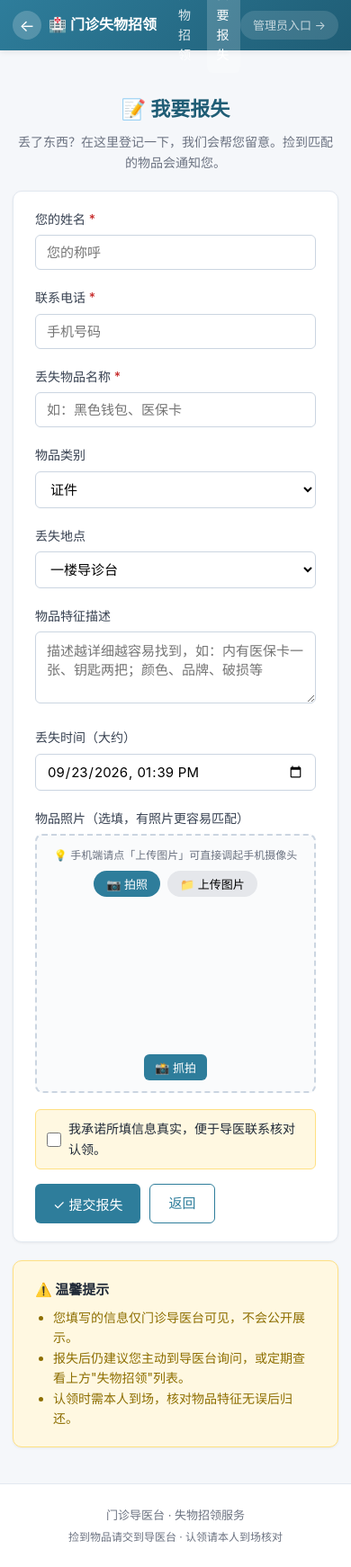
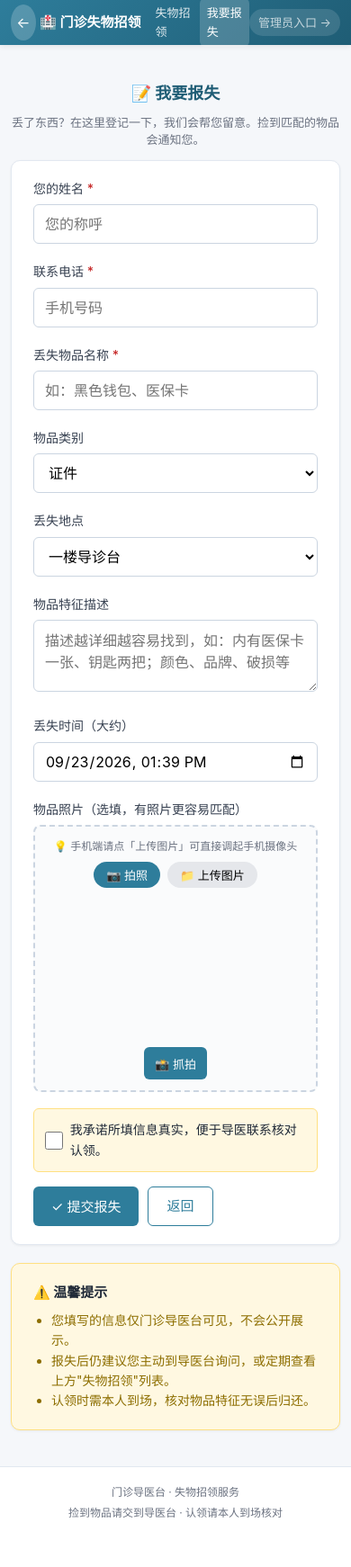
Before and after one commit to Fjord-147/shiwudailing, a Flask app: page /report in a window 390 px wide. Shown: the whole page at 90% size. After the commit the page ends 1687 px from the top, so only its background shows below. Run offline with Flask 3, Linux system fonts and the light colour scheme.

Commit message:
手机端专项优化：公众页触摸友好
- 卡片手机两列紧凑排列，照片改方形比例
- 导航栏手机紧凑(字号/间距缩小)
- 所有输入框16px防iOS自动缩放
- 按钮触摸目标≥44px(符合手机规范)
- 筛选标签横向滚动不挤压
- 复选框加大到22px易点
- 超小屏(≤480px)关闭卡片悬浮避免误触
- 报失页表单字段更大更易填写

```diff
--- a/static/style.css
+++ b/static/style.css
@@ -612,6 +612,13 @@ table.data tbody tr { cursor: pointer; }
     .sidebar-footer .user-info { display: none; }
     .sidebar-footer { padding: 12px 0; text-align: center; }
     .sidebar-footer .user-action { margin: 0 6px; }
+    /* 全局触摸优化：输入框16px防iOS缩放，按钮≥44px */
+    .form-control { font-size: 16px; }
+    .btn { min-height: 44px; }
+    /* 返回栏触摸友好 */
+    .back-btn { min-height: 40px; padding: 8px 18px; font-size: 15px; }
+    /* 表格横向滚动更顺滑 */
+    .table-wrap { -webkit-overflow-scrolling: touch; }
 }
 
 /* ============================================================
@@ -824,12 +831,52 @@ table.data tbody tr { cursor: pointer; }
 
 /* 公众页移动端适配 */
 @media (max-width: 768px) {
-    .card-grid { grid-template-columns: repeat(auto-fill, minmax(160px, 1fr)); gap: 10px; }
+    /* 卡片：手机两列，间距紧凑 */
+    .card-grid { grid-template-columns: repeat(2, 1fr); gap: 10px; }
     .goods-name { font-size: 15px; }
-    .public-hero h1 { font-size: 22px; }
-    .public-hero p { font-size: 14px; }
+    .goods-info { padding: 8px 10px; }
+    .goods-meta { font-size: 12px; }
+    .goods-time { font-size: 11px; }
+    /* 导航：手机紧凑 */
+    .public-nav { padding: 0 12px; height: 50px; }
+    .public-nav .brand { font-size: 15px; margin-right: 8px; }
+    .public-nav .nav-links { gap: 2px; }
+    .public-nav .nav-links a { padding: 6px 8px; font-size: 13px; }
+    .public-nav .admin-entry { padding: 5px 10px; font-size: 12px; }
+    .public-back { width: 28px; height: 28px; font-size: 16px; margin-right: 4px; }
+    /* 标题区缩小 */
+    .public-hero { padding: 16px 0 12px; }
+    .public-hero h1 { font-size: 20px; }
+    .public-hero p { font-size: 13px; line-height: 1.5; }
+    /* 搜索栏：手机单行可换行 */
+    .public-toolbar { gap: 6px; }
+    .public-toolbar .form-control { max-width: 100%; flex: 1; min-height: 40px; }
+    .public-toolbar .btn { min-height: 40px; padding: 8px 14px; }
+    /* 筛选标签：可横向滚动，不挤 */
+    .filter-tabs { overflow-x: auto; flex-wrap: nowrap; -webkit-overflow-scrolling: touch; padding-bottom: 4px; }
+    .filter-tab { white-space: nowrap; flex-shrink: 0; }
+    /* 卡片照片比例 */
+    .goods-photo { aspect-ratio: 1 / 1; }
+    /* 报失页表单：字段更大更易点 */
+    .form-control { min-height: 44px; font-size: 16px; }  /* 16px防iOS缩放 */
+    .form-group label { font-size: 14px; }
+    .checkbox-row { padding: 12px; font-size: 14px; }
+    .checkbox-row input { width: 22px; height: 22px; }
+    .btn { min-height: 44px; }  /* 触摸目标≥44px */
+    .btn-sm { min-height: 36px; }
+    /* 详情弹窗手机适配 */
+    .detail-photos { flex-direction: row; }
+    /* 底部 */
+    .public-footer { padding: 18px 12px; font-size: 12px; }
+    .public-container { padding: 0 12px; }
     .report-card-body { flex-direction: column; }
     .report-photo { width: 100%; height: 180px; }
+}
+/* 超小屏（≤480px）：卡片照片更方，标题更小 */
+@media (max-width: 480px) {
+    .public-hero h1 { font-size: 18px; }
+    .goods-photo-placeholder { font-size: 40px; }
+    .goods-card:hover { transform: none; }  /* 手机别悬浮上移，避免误触 */
 }
 
 /* ============================================================
```
